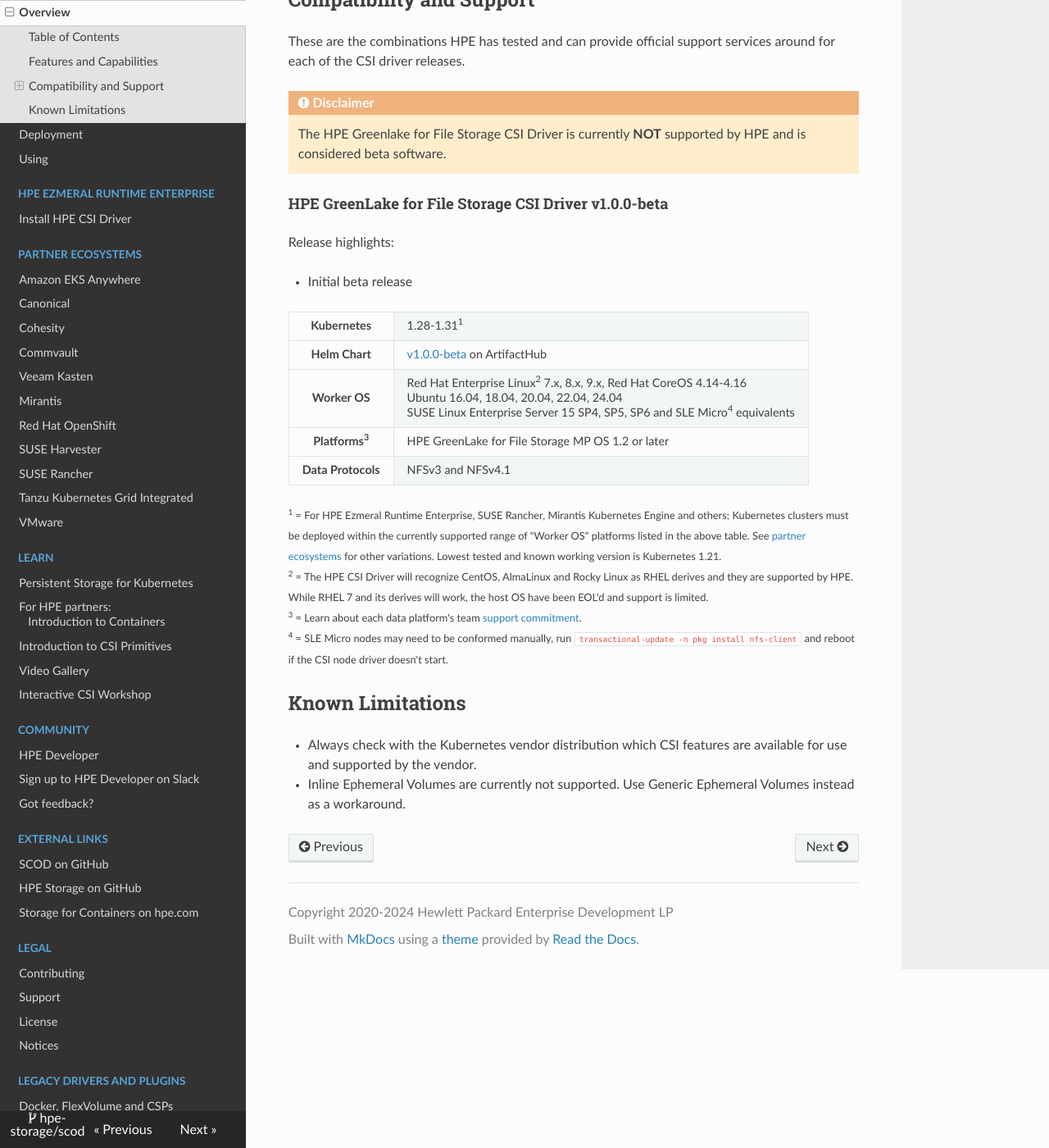
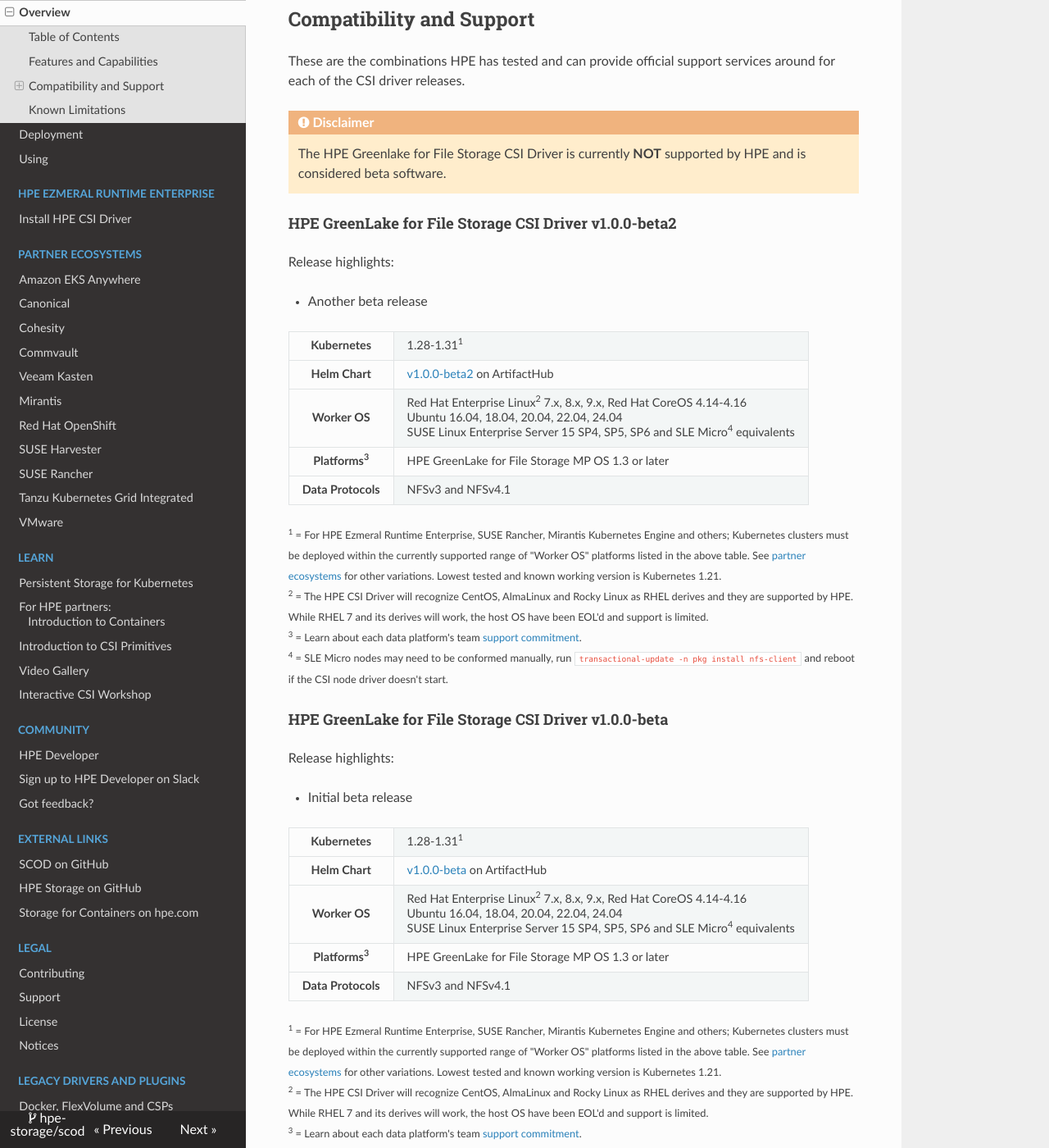
Before and after one commit to hpe-storage/scod, an MkDocs documentation site: the page built from docs/filex_csi_driver/index.md, in a window 1280 px wide and 1400 px high, scrolled down 1021 px. Shown: the whole window at 82% size. Built offline with MkDocs 1.6.1, drawn with Linux system fonts in a browser that asks for light colours; nearby versions of some CDN libraries; some of the changed text lies outside the part shown.

Commit message:
gl4f beta2 (#217)
Signed-off-by: Michael Mattsson <michael.mattsson@gmail.com>

```diff
--- a/docs/filex_csi_driver/index.md
+++ b/docs/filex_csi_driver/index.md
@@ -29,6 +29,60 @@
     The HPE Greenlake for File Storage CSI Driver is currently **NOT** supported by HPE and is considered beta software.
 
 <a name="latest_release"></a>
+#### HPE GreenLake for File Storage CSI Driver v1.0.0-beta2
+
+Release highlights:
+
+* Another beta release
+
+<table>
+  <tr>
+    <th>Kubernetes</th>
+    <td>1.28-1.31<sup>1</sup></td>
+  </tr>
+  <tr>
+    <th>Helm Chart</th>
+    <td><a href="https://artifacthub.io/packages/helm/hpe-storage/hpe-greenlake-for-file-csi-driver/1.0.0-beta2">v1.0.0-beta2</a> on ArtifactHub</td>
+  </tr>
+  <!--tr>
+    <th>Operators</th>
+    <td>
+     <a href="https://operatorhub.io/operator/hpe-csi-operator/stable/hpe-csi-operator.v2.5.1">v2.5.1</a> on OperatorHub<br />
+     <a href="https://catalog.redhat.com/software/container-stacks/detail/5e9874643f398525a0ceb004">v2.5.1</a> via OpenShift console
+    </td>
+  </tr-->
+  <tr>
+    <th>Worker&nbsp;OS</th>
+    <td>
+      Red Hat Enterprise Linux<sup>2</sup> 7.x, 8.x, 9.x, Red Hat CoreOS 4.14-4.16<br />
+      Ubuntu 16.04, 18.04, 20.04, 22.04, 24.04<br />
+      SUSE Linux Enterprise Server 15 SP4, SP5, SP6 and SLE Micro<sup>4</sup> equivalents
+  </tr>
+  <tr>
+    <th>Platforms<sup>3</sup></th>
+    <td>
+      HPE GreenLake for File Storage MP OS 1.3 or later
+    </td>
+  </tr>
+  <tr>
+    <th>Data&nbsp;Protocols</th>
+    <td>NFSv3 and NFSv4.1</td>
+  </tr>
+  <!--tr>
+   <th>Blogs</th>
+   <td>
+    <a href="https://community.hpe.com/t5/around-the-storage-block/hpe-csi-driver-for-kubernetes-2-5-0-improved-stateful-workload/ba-p/7220864">HPE CSI Driver for Kubernetes 2.5.0: Improved stateful workload resilience and robustness</a>
+   </td>
+ </tr-->
+</table>
+
+<small>
+ <sup>1</sup> = For HPE Ezmeral Runtime Enterprise, SUSE Rancher, Mirantis Kubernetes Engine and others; Kubernetes clusters must be deployed within the currently supported range of "Worker OS" platforms listed in the above table. See [partner ecosystems](../partners) for other variations. Lowest tested and known working version is Kubernetes 1.21.<br />
+ <sup>2</sup> = The HPE CSI Driver will recognize CentOS, AlmaLinux and Rocky Linux as RHEL derives and they are supported by HPE. While RHEL 7 and its derives will work, the host OS have been EOL'd and support is limited.<br/>
+ <sup>3</sup> = Learn about each data platform's team [support commitment](../legal/support/index.md).<br/>
+ <sup>4</sup> = SLE Micro nodes may need to be conformed manually, run `transactional-update -n pkg install nfs-client` and reboot if the CSI node driver doesn't start.<br/>
+</small>
+
 #### HPE GreenLake for File Storage CSI Driver v1.0.0-beta
 
 Release highlights:
@@ -61,7 +115,7 @@
   <tr>
     <th>Platforms<sup>3</sup></th>
     <td>
-      HPE GreenLake for File Storage MP OS 1.2 or later
+      HPE GreenLake for File Storage MP OS 1.3 or later
     </td>
   </tr>
   <tr>
```
Also changed, not shown: docs/filex_csi_driver/deployment.md (+1 -1 lines).
